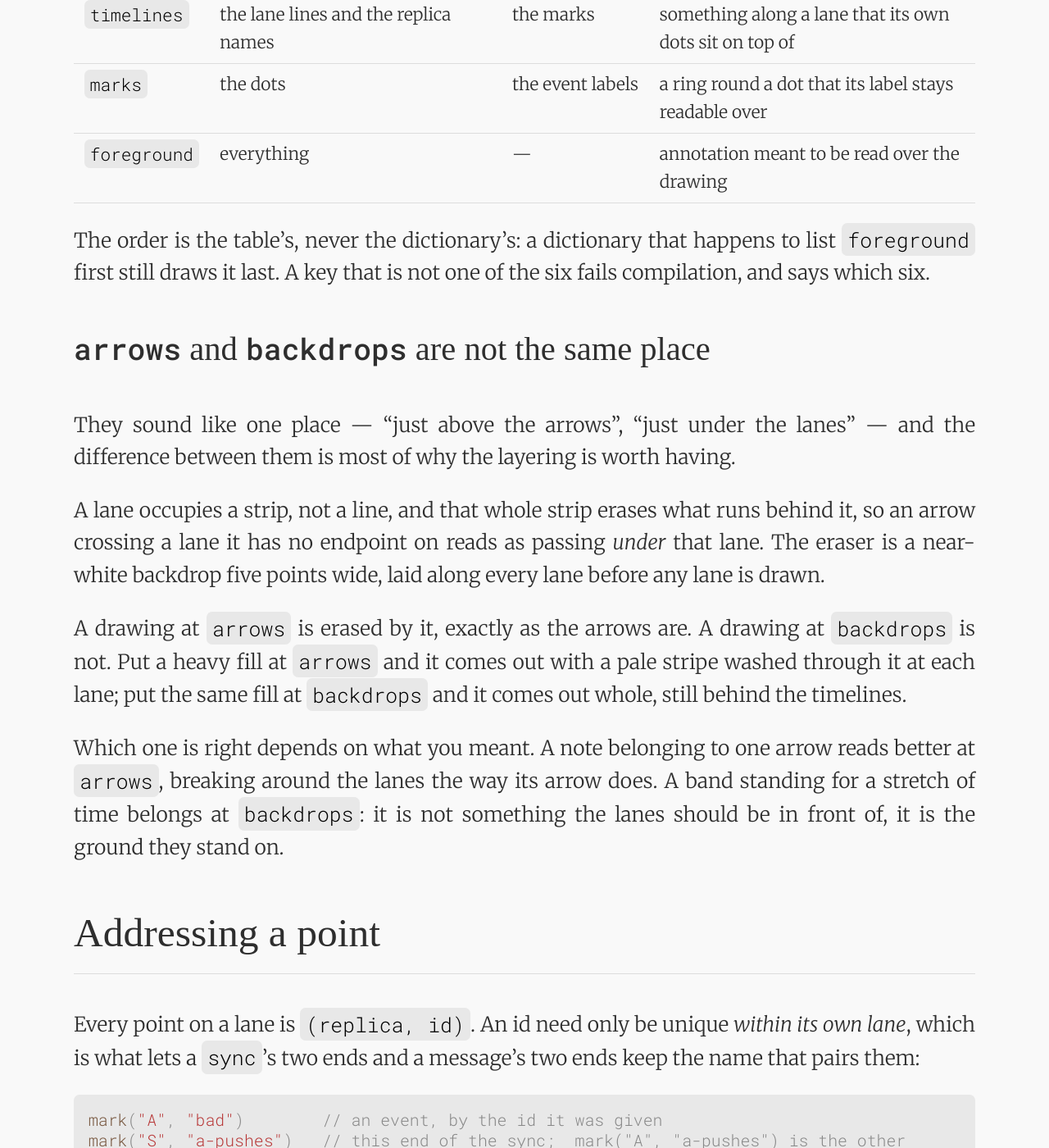
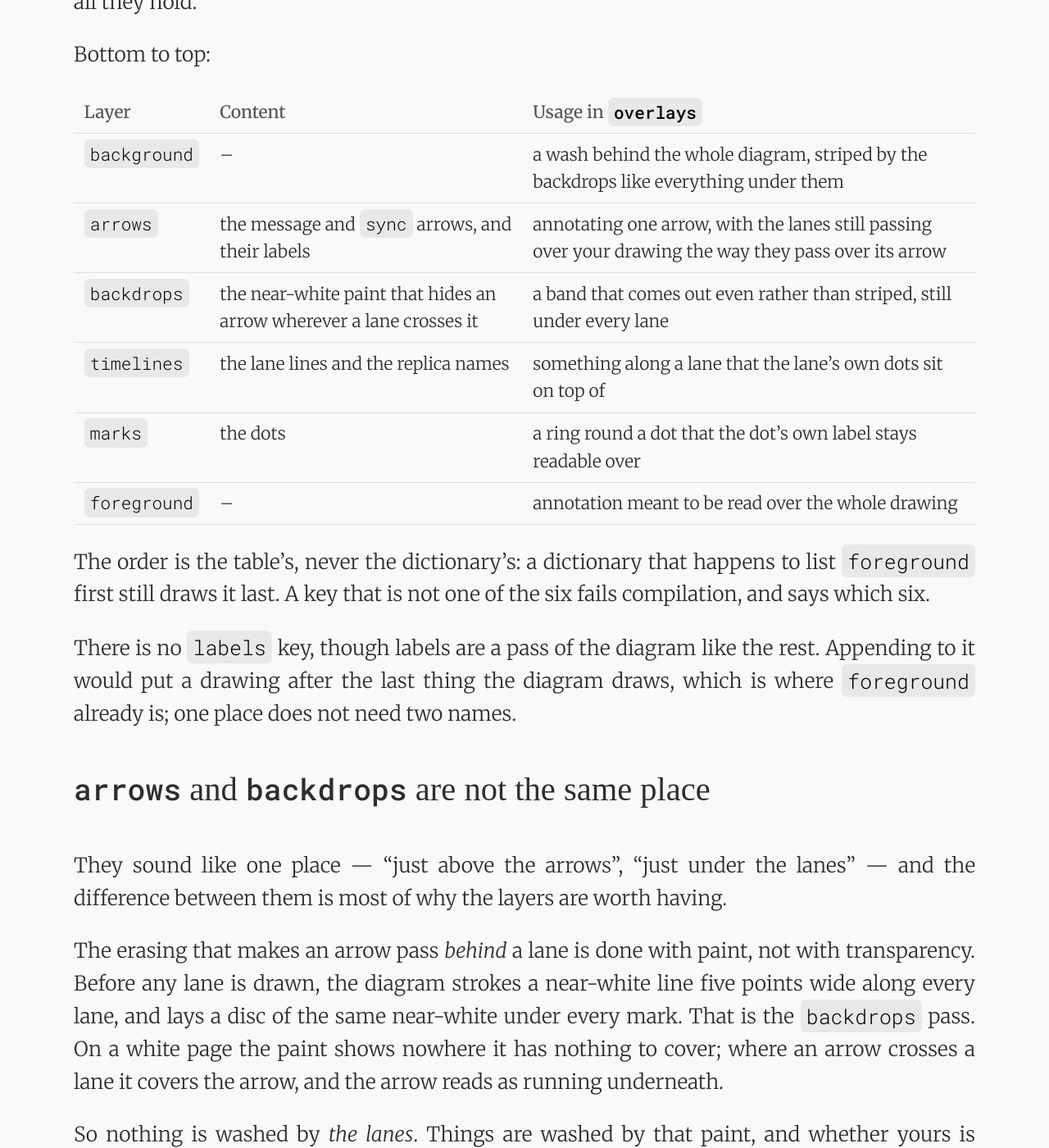
Before and after one commit to lamportian-dramatis/lamportian-dramatis.github.io, a Jekyll site: the page built from overlays.md, in a window 1280 px wide and 1400 px high, scrolled down 2204 px. Shown: the whole window at 82% size. Built offline with Jekyll 4.4.1, drawn with Linux system fonts in a browser that asks for light colours; some web fonts are replaced; some of the changed text lies outside the part shown.

Commit message:
Say what a layer is, and what the lanes actually do to a drawing
A layer had been left to the reader to infer from a table of positions.  It is a drawing pass: the
diagram lays down the arrows, then the paint that hides them where a lane crosses, then the
timelines, the marks and the labels.  A drawing given for a layer is appended to that pass, after
what the diagram draws there and before anything later, which is the whole of the rule and needs no
convention to remember.

The table drops the columns saying what each layer sits above and below, those being what the order
of the rows already says, and spends the room on what the diagram itself draws in that pass and what
the layer is good for.  Which is how `background` comes to admit that a band put there is striped
like everything else under the paint -- the trap the old table walked you into, `background` being
the obvious-sounding place for one.

The erasing is explained as what it is.  Nothing is washed by the lanes: there is a near-white line
five points wide painted along each of them, and whether it washes a drawing depends only on which
side of it that drawing was made.  Said the old way -- lanes erase what runs behind them -- there was
no telling why the band at `backdrops` should escape.

Also records that there is no `labels` key.  Appending to that pass lands where `foreground` already
is, and its absence would otherwise read as an oversight.

```diff
--- a/overlays.md
+++ b/overlays.md
@@ -43,28 +43,41 @@ The locator is a dictionary; unpack the entries a layer needs and call them.
 
 ## Layers
 
-Each key names the stratum your drawing goes **on top of**.  `background` is the bookend below all of them, `foreground` the one above.
+A diagram is drawn in a fixed sequence of passes: the arrows first, then the backdrops that erase them wherever a lane crosses, then the timelines, then the marks, then the labels.  Each pass is a **layer**, and each key of `overlays` names one.
 
-| Layer | Above | Below | For |
-| --- | --- | --- | --- |
-| `background` | — | everything | a wash behind the whole diagram |
-| `arrows` | the message and `sync` arrows, and their labels | the lane backdrops | annotating an arrow, with the lanes still passing in front |
-| `backdrops` | the backdrops that erase an arrow crossing a lane | the timelines | a band behind the lanes and *not* washed by them |
-| `timelines` | the lane lines and the replica names | the marks | something along a lane that its own dots sit on top of |
-| `marks` | the dots | the event labels | a ring round a dot that its label stays readable over |
-| `foreground` | everything | — | annotation meant to be read over the drawing |
+A drawing given for a layer is **appended to that layer's pass** — after everything the diagram itself draws there, and before anything in any later pass.  So `arrows: ...` draws with the arrows: over them, under everything that follows.  That is the whole rule.
+
+`background` and `foreground` are not passes of the diagram.  They are bookends that exist only for overlays, one before the first pass and one after the last, and whatever you put there is all they hold.
+
+Bottom to top:
+
+| Layer | Content | Usage in `overlays` |
+| --- | --- | --- |
+| `background` | -- | a wash behind the whole diagram, striped by the backdrops like everything under them |
+| `arrows` | the message and `sync` arrows, and their labels | annotating one arrow, with the lanes still passing over your drawing the way they pass over its arrow |
+| `backdrops` | the near-white paint that hides an arrow wherever a lane crosses it | a band that comes out even rather than striped, still under every lane |
+| `timelines` | the lane lines and the replica names | something along a lane that the lane's own dots sit on top of |
+| `marks` | the dots | a ring round a dot that the dot's own label stays readable over |
+| `foreground` | -- | annotation meant to be read over the whole drawing |
 
 The order is the table's, never the dictionary's: a dictionary that happens to list `foreground` first still draws it last.  A key that is not one of the six fails compilation, and says which six.
 
+There is no `labels` key, though labels are a pass of the diagram like the rest.  Appending to it would put a drawing after the last thing the diagram draws, which is where `foreground` already is; one place does not need two names.
+
 ### `arrows` and `backdrops` are not the same place
 
-They sound like one place — "just above the arrows", "just under the lanes" — and the difference between them is most of why the layering is worth having.
+They sound like one place — "just above the arrows", "just under the lanes" — and the difference between them is most of why the layers are worth having.
 
-A lane occupies a strip, not a line, and that whole strip erases what runs behind it, so an arrow crossing a lane it has no endpoint on reads as passing *under* that lane.  The eraser is a near-white backdrop five points wide, laid along every lane before any lane is drawn.
+The erasing that makes an arrow pass *behind* a lane is done with paint, not with transparency.  Before any lane is drawn, the diagram strokes a near-white line five points wide along every lane, and lays a disc of the same near-white under every mark.  That is the `backdrops` pass.  On a white page the paint shows nowhere it has nothing to cover; where an arrow crosses a lane it covers the arrow, and the arrow reads as running underneath.
 
-A drawing at `arrows` is erased by it, exactly as the arrows are.  A drawing at `backdrops` is not.  Put a heavy fill at `arrows` and it comes out with a pale stripe washed through it at each lane; put the same fill at `backdrops` and it comes out whole, still behind the timelines.
+So nothing is washed by *the lanes*.  Things are washed by that paint, and whether yours is washed depends only on which side of it you drew:
 
-Which one is right depends on what you meant.  A note belonging to one arrow reads better at `arrows`, breaking around the lanes the way its arrow does.  A band standing for a stretch of time belongs at `backdrops`: it is not something the lanes should be in front of, it is the ground they stand on.
+- At `background` or `arrows` you draw first and the paint goes down over you.  A fill comes out with a pale five-point stripe along every lane, exactly as the arrows do.
+- At `backdrops` the paint is already down and you draw over it.  A fill covers page and paint alike, so it comes out even — and still sits under the timelines, the marks and the labels, all of which come later.
+
+Which you want depends on what the drawing means.  A note belonging to one arrow reads better at `arrows`, breaking around the lanes the way its own arrow does.  A band standing for a stretch of time belongs at `backdrops`: it is not something the lanes should be in front of, it is the ground they stand on.
+
+(The paint is white whatever the page is.  Give the page a `fill` other than white and the lanes will show as white stripes over anything behind them — including a `background` drawing — because the erasure was never transparency in the first place.)
 
 ## Addressing a point
 
```
Also changed, not shown: other parts of overlays.md (+1 -1 lines).
